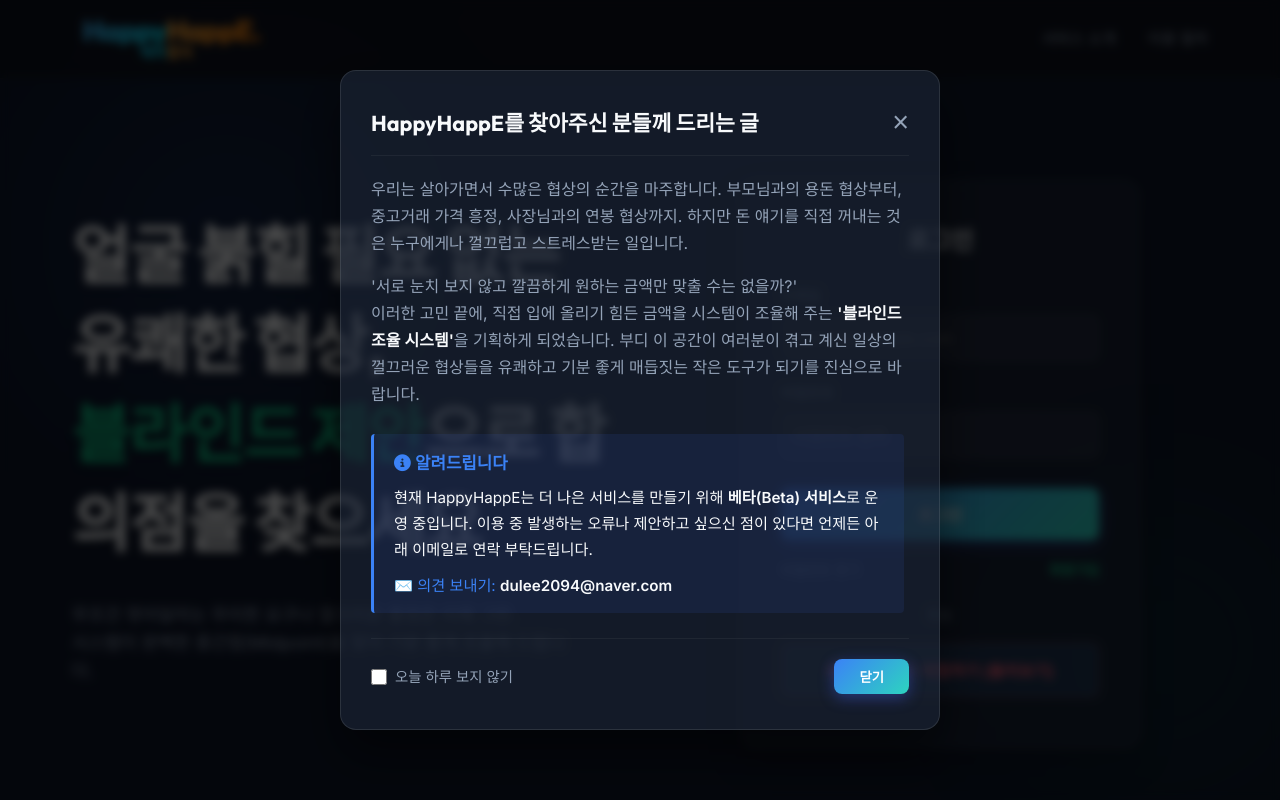
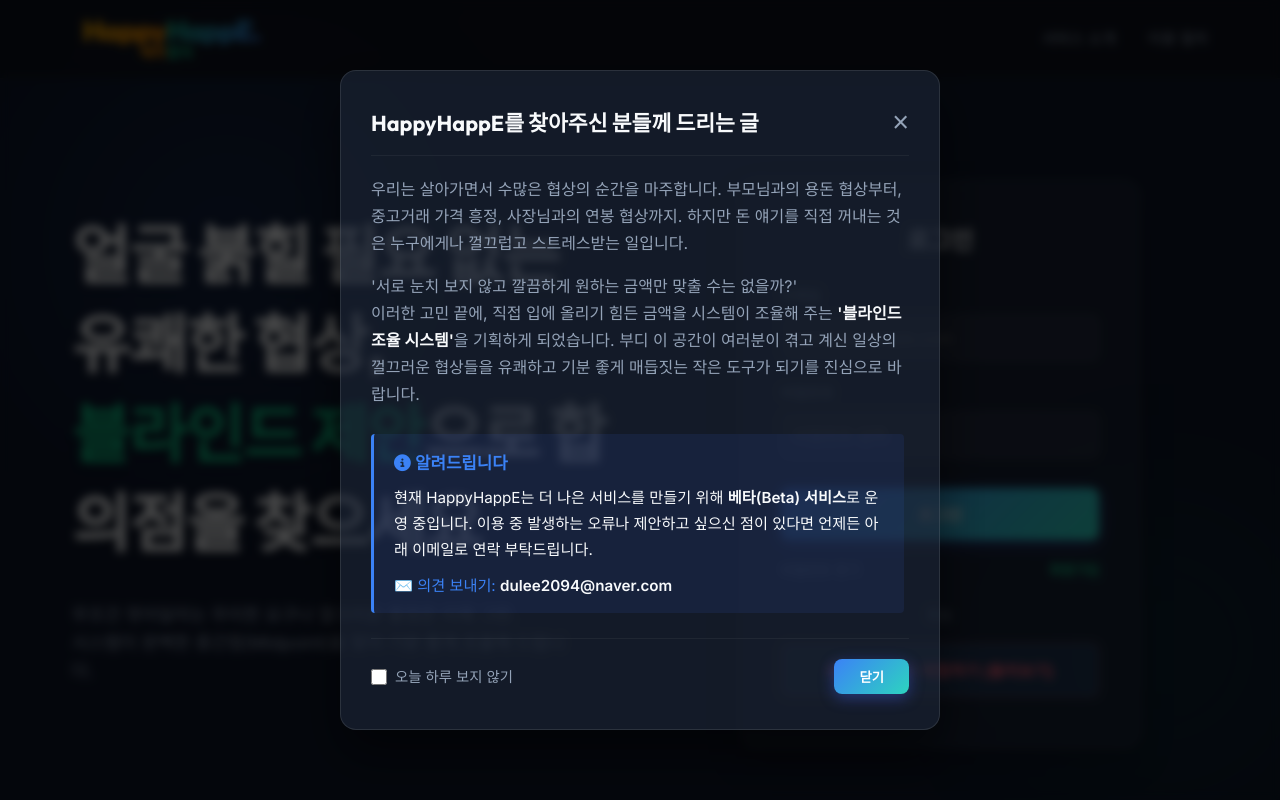
Before and after one commit to dulee2094/happy-happe, a website: page index.html in a window 1280 px wide. Shown: the top 800 px of the page. Drawn offline with Linux system fonts and the light colour scheme; no server answers.

Commit message:
Add files via upload

```diff
--- a/style.css
+++ b/style.css
@@ -14,8 +14,8 @@
 
     /* Gradients */
     --gradient-primary: linear-gradient(135deg, var(--primary), #2dd4bf);
-    --gradient-logo: linear-gradient(135deg, #ffb347, #ff7b00); /* HappE */
-    --gradient-logo-left: linear-gradient(135deg, #4facfe, #00f2fe); /* Happy */
+    --gradient-logo: linear-gradient(135deg, #10b981, #3b82f6); /* HappE */
+    --gradient-logo-left: linear-gradient(135deg, #FFB800, #FF8A00); /* Happy */
     --gradient-glow: radial-gradient(circle at center, var(--primary), transparent 70%);
 
     /* Spacing */
@@ -221,10 +221,7 @@
 }
 
 .logo-kr-right {
-    background: var(--gradient-logo);
-    -webkit-background-clip: text;
-    background-clip: text;
-    -webkit-text-fill-color: transparent;
+    color: var(--secondary);
     text-align: left;
     grid-column: 2;
     grid-row: 2;
```
